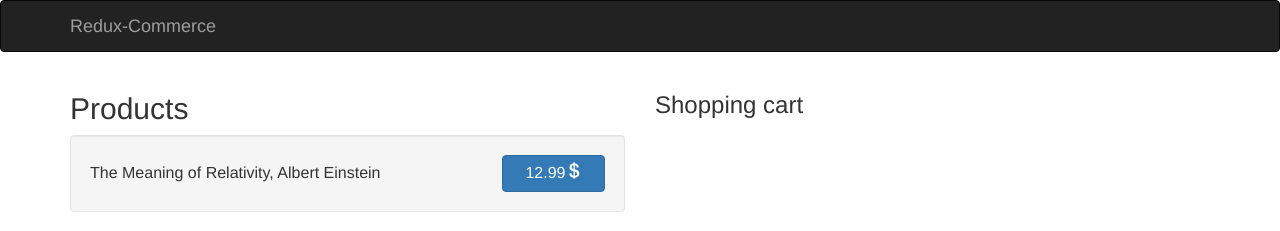
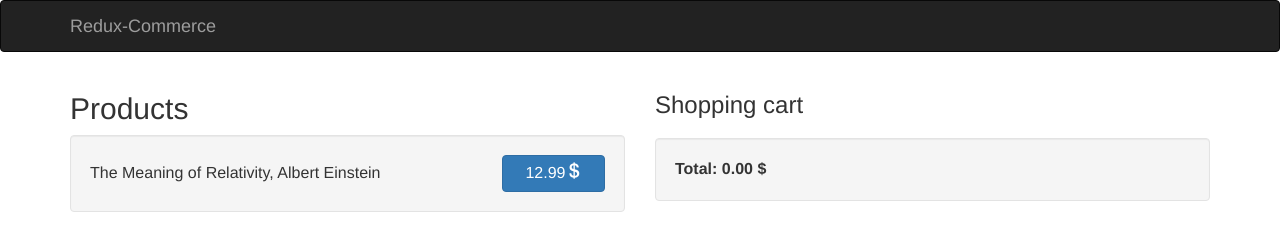
Before and after one commit to kevinthicke/E-Commerce-App, a React app: page / in a window 1280 px wide. Shown: the top 231 px of the page. Built offline with nearby package versions, Linux system fonts and the light colour scheme.

Commit message:
total price functionality

```diff
--- /dev/null
+++ b/src/components/ShoppingList/TotalPrice.jsx
@@ -0,0 +1,22 @@
+import React from 'react';
+import { Well } from 'react-bootstrap';
+
+const WellStyle = {
+    fontSize: '12pt',
+    fontWeight: 'bold'
+}
+
+const TotalPrice = ({ cart }) => {
+    const getTotalValue = () => {
+        const aPrices = cart.map(product => product.price);
+        return aPrices.reduce((total, currentValue) => total + currentValue, 0).toFixed(2);
+    }
+    const total = getTotalValue();
+    return (
+        <Well style={WellStyle}>
+            { `Total: ${total} $` }
+        </Well>
+    );
+};
+
+export default TotalPrice;
--- a/src/components/ShoppingList/index.jsx
+++ b/src/components/ShoppingList/index.jsx
@@ -2,6 +2,7 @@ import React, { Component } from 'react';
 import { ListGroup, ListGroupItem } from 'react-bootstrap';
 import { store } from '../../store';
 import ShoppingListItem from './ShoppingListItem';
+import TotalPrice from './TotalPrice';
 
 class ShoppingList extends Component {
     constructor() {
@@ -24,12 +25,15 @@ class ShoppingList extends Component {
     }
 
     render() {
+        const { cart } = this.state;
+
         return (
             <div>
                 <h3>Shopping cart</h3>
                 <ListGroup>
                     { this.getCartItems() }
                 </ListGroup>
+                <TotalPrice cart={cart}/>
             </div>
 
         );
```
